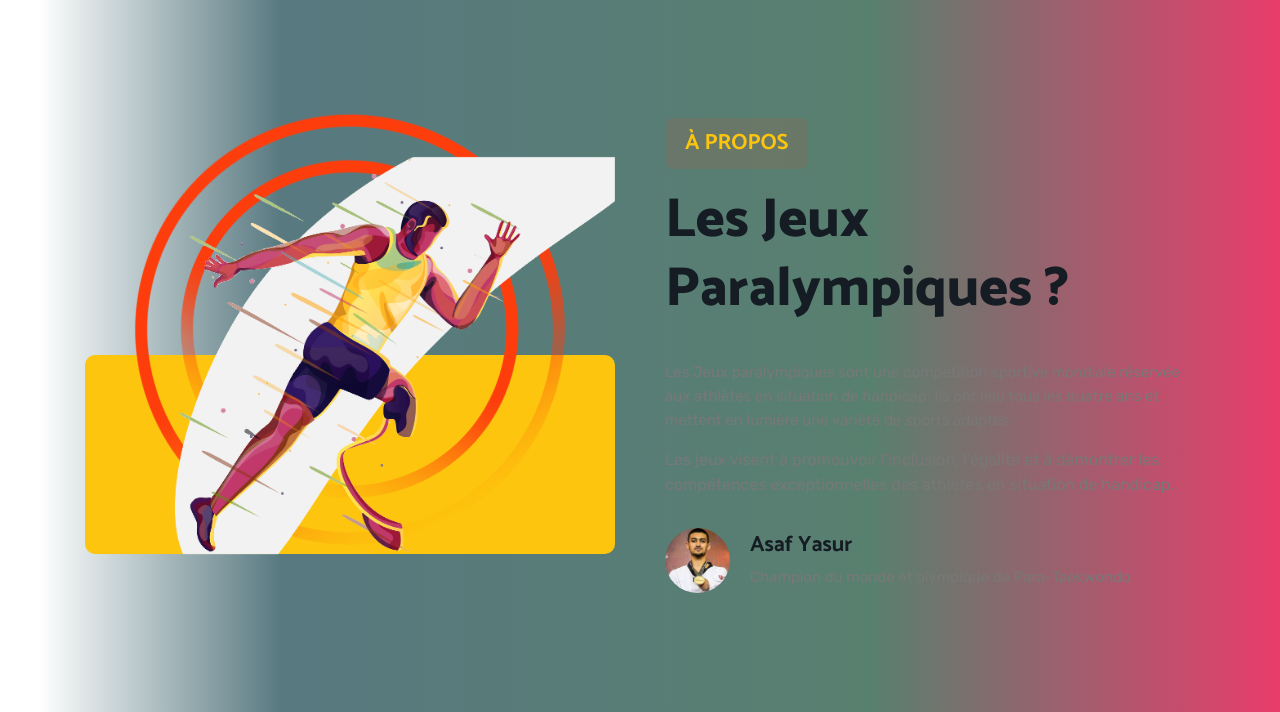
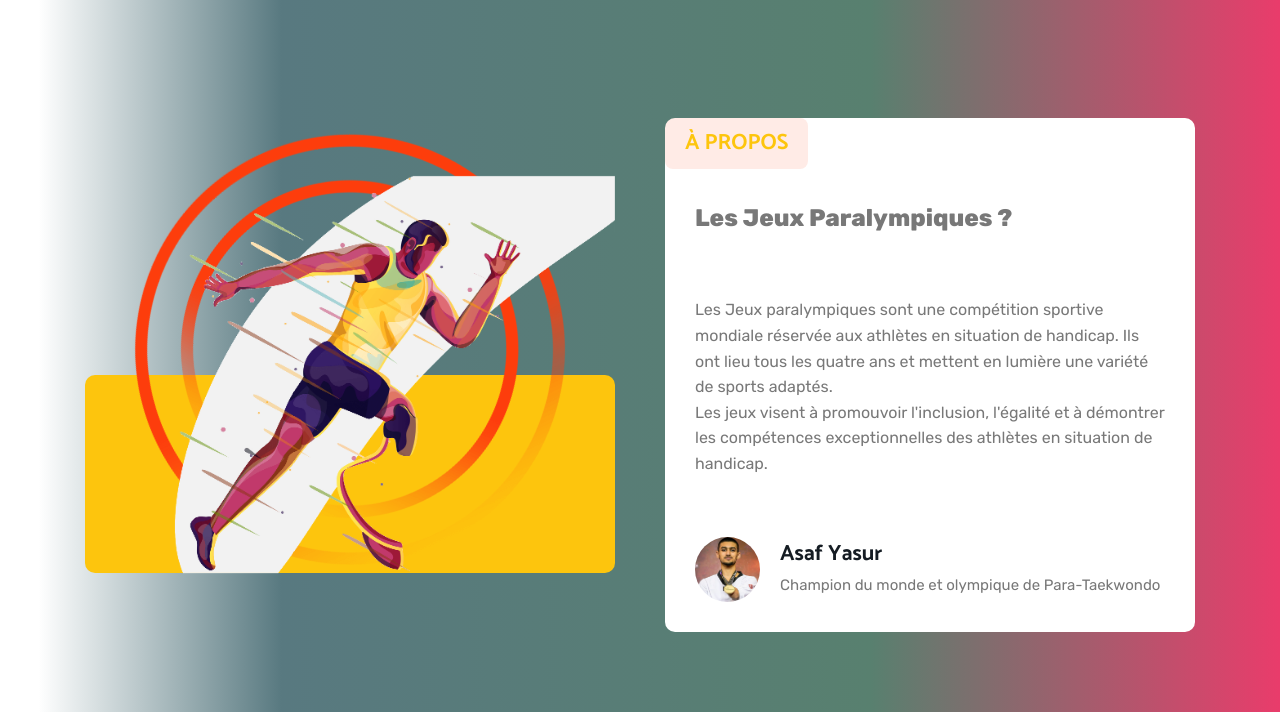
Before and after one commit to failaxite/AdobeCreativeWeek_Website, a plain HTML site: page index.html in a window 1280 px wide. Shown: the part 817-1529 px from the top of the page. Drawn offline with nearby package versions, Linux system fonts and the light colour scheme.

Commit message:
mise à jour

```diff
--- a/index.html
+++ b/index.html
@@ -162,21 +162,20 @@
 
           </div>
 
-          <div class="about-content">
+          <div class="about-content class-card">
 
 
             <p class="section-subtitle">À propos</p>
 
-            <h2 class="h2 section-title">Les Jeux Paralympiques ? </h2>
+            <h2 class="card-content">Les Jeux Paralympiques ? </h2>
 
-            <p class="section-text">
+            <p class="card-content">
               Les Jeux paralympiques sont une compétition sportive mondiale réservée aux athlètes en situation de handicap.
-              Ils ont lieu tous les quatre ans et mettent en lumière une variété de sports adaptés. </p>
-            <p>
+              Ils ont lieu tous les quatre ans et mettent en lumière une variété de sports adaptés. <br>
               Les jeux visent à promouvoir l'inclusion, l'égalité et à démontrer les compétences exceptionnelles des athlètes en situation de handicap.
             </p>
 
-            <div class="wrapper">
+            <div class="card-content">
 
               <div class="about-coach">
 
@@ -257,7 +256,7 @@
                       class="title-icon">
 
                     <h3 class="h3">
-                      <a href="#" class="card-title">Weight Lifting</a>
+                      <a href="#" class="card-title">Aurélie Rivard</a>
                     </h3>
                   </div>
 
```
Also changed, not shown: assets/images/class-icon-1.png (deleted), assets/images/classes-bg.png (deleted), assets/images/hero-bg.png (deleted).
